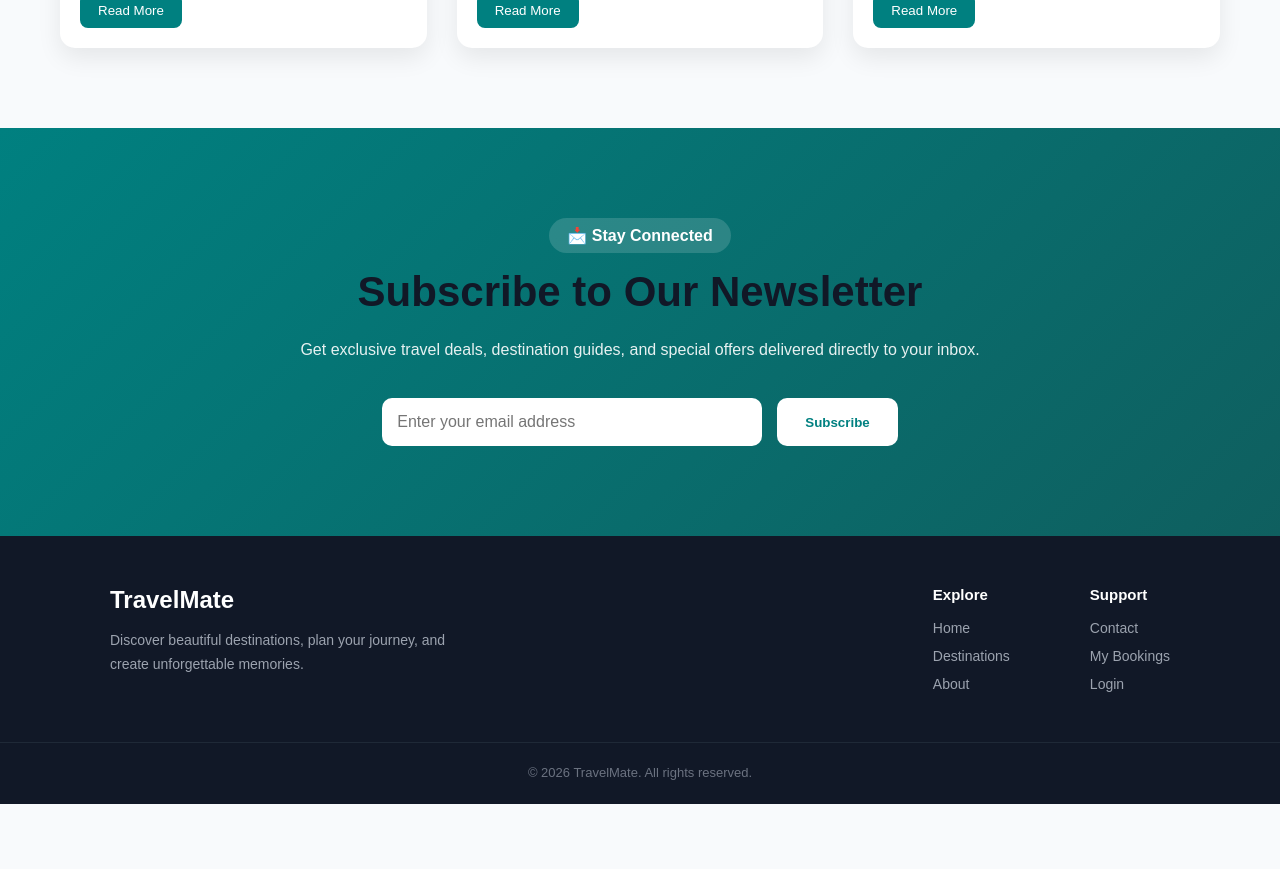
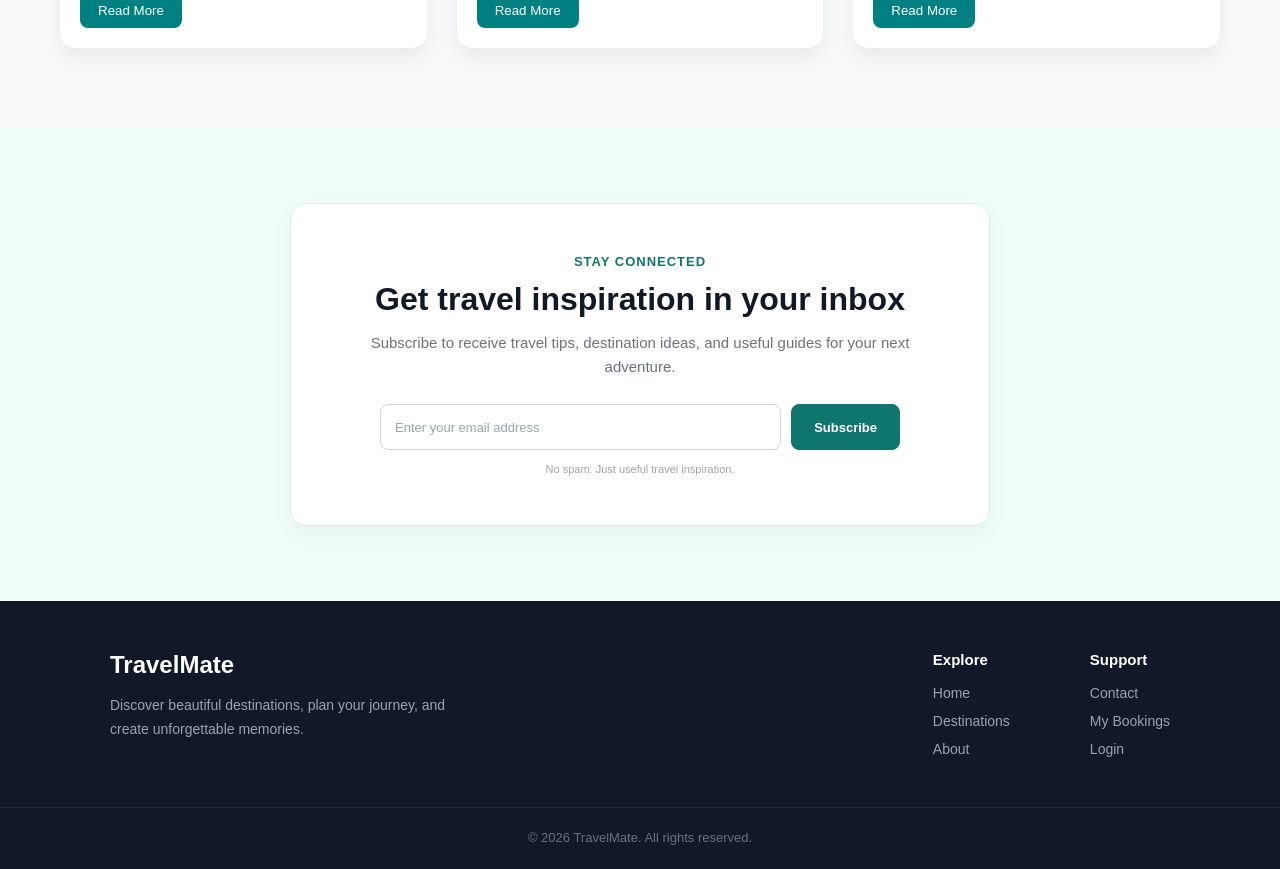
Before and after one commit to Divya-Bhandari/learning, a React (Vite) app in the folder TravelMate/TravelMate/: page / in a window 1280 px wide. Shown: the part 3760-4629 px from the top of the page. Before the commit the page ends 4564 px from the top, so only its background shows below. Built offline with nearby package versions, Linux system fonts and the light colour scheme.

Commit message:
improve newsletter

```diff
--- a/TravelMate/TravelMate/src/components/home/Newsletter/Newsletter.css
+++ b/TravelMate/TravelMate/src/components/home/Newsletter/Newsletter.css
@@ -1,70 +1,138 @@
 .newsletter {
-  padding: 90px 20px;
-  background: linear-gradient(135deg, #008080, #0f5f5f);
+  width: 100%;
+  padding: 75px 20px;
+  background: #f0fdfa;
 }
 
 .newsletter-container {
-  max-width: 750px;
-  margin: auto;
-  text-align: center;
-  color: white;
+  width: 100%;
+  max-width: 950px;
+  margin: 0 auto;
 }
 
-.newsletter-tag {
-  display: inline-block;
-  margin-bottom: 15px;
-  font-weight: 600;
-  background: rgba(255,255,255,0.15);
-  padding: 8px 18px;
-  border-radius: 50px;
+.newsletter-content {
+  max-width: 700px;
+  margin: 0 auto;
+  padding: 50px 40px;
+
+  text-align: center;
+
+  background: #ffffff;
+  border: 1px solid #d9f0ed;
+  border-radius: 16px;
+
+  box-shadow: 0 8px 25px rgba(0, 0, 0, 0.05);
 }
 
-.newsletter h2 {
-  font-size: 42px;
-  margin-bottom: 20px;
+.newsletter-label {
+  display: block;
+  margin-bottom: 10px;
+
+  color: #0f766e;
+  font-size: 13px;
+  font-weight: 700;
+  text-transform: uppercase;
+  letter-spacing: 1px;
 }
 
-.newsletter p {
-  line-height: 1.7;
-  color: rgba(255,255,255,.9);
-  margin-bottom: 35px;
+.newsletter-content h2 {
+  margin: 0 0 12px;
+
+  color: #111827;
+  font-size: 32px;
+  line-height: 1.25;
+}
+
+.newsletter-content p {
+  max-width: 560px;
+  margin: 0 auto 25px;
+
+  color: #6b7280;
+  font-size: 15px;
+  line-height: 1.6;
 }
 
 .newsletter-form {
+  width: 100%;
+  max-width: 520px;
+  margin: 0 auto;
+
   display: flex;
-  justify-content: center;
-  gap: 15px;
-  flex-wrap: wrap;
+  gap: 10px;
 }
 
 .newsletter-form input {
-  width: 380px;
-  max-width: 100%;
-  padding: 15px;
-  border: none;
-  border-radius: 10px;
+  flex: 1;
+  min-width: 0;
+  height: 46px;
+
+  padding: 0 14px;
+
+  border: 1px solid #d1d5db;
+  border-radius: 8px;
+
+  background: #ffffff;
+  color: #374151;
+
+  font-family: inherit;
+  font-size: 13px;
+
   outline: none;
-  font-size: 16px;
+}
+
+.newsletter-form input::placeholder {
+  color: #9ca3af;
+}
+
+.newsletter-form input:focus {
+  border-color: #0f766e;
+  box-shadow: 0 0 0 3px rgba(15, 118, 110, 0.08);
 }
 
 .newsletter-form button {
-  padding: 15px 28px;
-  border: none;
-  background: white;
-  color: teal;
-  border-radius: 10px;
-  cursor: pointer;
-  font-weight: 600;
-  transition: 0.3s;
+  height: 46px;
+  padding: 0 22px;
+
+  border: 1px solid #0f766e;
+  border-radius: 8px;
+
+  background: #0f766e;
+  color: #ffffff;
+
+  font-family: inherit;
+  font-size: 13px;
+  font-weight: 700;
+
+  white-space: nowrap;
+
+  transition: background 0.2s ease;
 }
 
 .newsletter-form button:hover {
-  transform: translateY(-3px);
+  background: #115e59;
 }
 
-@media (max-width: 768px) {
-  .newsletter h2 {
-    font-size: 32px;
+.newsletter-content small {
+  display: block;
+  margin-top: 13px;
+
+  color: #9ca3af;
+  font-size: 11px;
+}
+
+/* Tablet */
+
+@media (max-width: 700px) {
+  .newsletter {
+    padding: 60px 15px;
+  }
+
+  .newsletter-content {
+    padding: 40px 25px;
+  }
+
+  .newsletter-content h2 {
+    font-size: 28px;
   }
 
   .newsletter-form {
@@ -76,3 +144,19 @@
     width: 100%;
   }
 }
+
+/* Mobile */
+
+@media (max-width: 450px) {
+  .newsletter-content {
+    padding: 35px 18px;
+  }
+
+  .newsletter-content h2 {
+    font-size: 25px;
+  }
+
+  .newsletter-content p {
+    font-size: 14px;
+  }
+}
--- a/TravelMate/TravelMate/src/components/home/Newsletter/Newsletter.jsx
+++ b/TravelMate/TravelMate/src/components/home/Newsletter/Newsletter.jsx
@@ -1,34 +1,38 @@
 import "./Newsletter.css";
 
 const Newsletter = () => {
+  const handleSubmit = (e) => {
+    e.preventDefault();
+  };
+
   return (
     <section className="newsletter">
       <div className="newsletter-container">
+        <div className="newsletter-content">
+          <span className="newsletter-label">Stay Connected</span>
 
-        <span className="newsletter-tag">
-          📩 Stay Connected
-        </span>
-
-        <h2>
-          Subscribe to Our Newsletter
-        </h2>
+          <h2>Get travel inspiration in your inbox</h2>
 
           <p>
-          Get exclusive travel deals, destination guides,
-          and special offers delivered directly to your inbox.
+            Subscribe to receive travel tips, destination ideas, and
+            useful guides for your next adventure.
           </p>
 
-        <form className="newsletter-form">
+          <form className="newsletter-form" onSubmit={handleSubmit}>
             <input
               type="email"
               placeholder="Enter your email address"
+              aria-label="Email address"
+              required
             />
 
-          <button type="submit">
-            Subscribe
-          </button>
+            <button type="submit">Subscribe</button>
           </form>
 
+          <small>
+            No spam. Just useful travel inspiration.
+          </small>
+        </div>
       </div>
     </section>
   );
```
Lines whose indentation alone changed are shown as unchanged.
